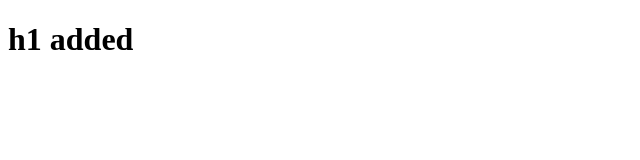
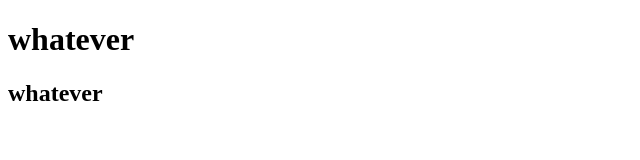
Before and after one commit to LetMeGuideU/git-1, a plain HTML site: page index.html in a window 1280 px wide. Shown: the whole page, without its empty margins (0-640 px from the left). Drawn offline with Linux system fonts and the light colour scheme.

Commit message:
added h2 and modified existing h1

```diff
--- a/index.html
+++ b/index.html
@@ -7,7 +7,8 @@
   </head>
   <body>
     <h1>
-      h1 added
+      whatever
     </h1>
+    <h2>whatever</h2>
   </body>
 </html>
```
